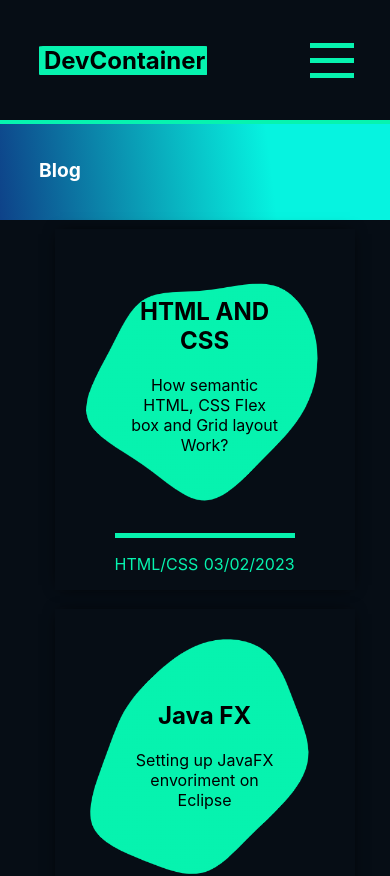
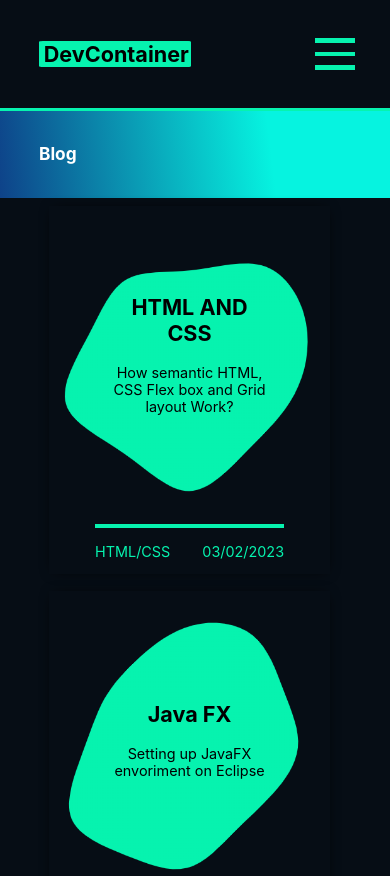
Before and after one commit to diegojfcampos/dev_container, a React (Create React App) app: page / in a window 390 px wide. Shown: the top 876 px of the page. Built offline with nearby package versions, Linux system fonts and the light colour scheme.

Commit message:
Setting view port

```diff
--- a/public/index.html
+++ b/public/index.html
@@ -3,7 +3,7 @@
   <head>
     <meta charset="utf-8" />
     <link rel="icon" href="%PUBLIC_URL%/favicon.ico" />
-    <meta name="viewport" content="width=device-width, initial-scale=1" />
+    <meta name="viewport" content="width=device-width, initial-scale=0.8" />
     <meta name="theme-color" content="#000000" />
     <meta
       name="description"
@@ -15,29 +15,12 @@
       user's mobile device or desktop. See https://developers.google.com/web/fundamentals/web-app-manifest/
     -->
     <link rel="manifest" href="%PUBLIC_URL%/manifest.json" />
-    <!--
-      Notice the use of %PUBLIC_URL% in the tags above.
-      It will be replaced with the URL of the `public` folder during the build.
-      Only files inside the `public` folder can be referenced from the HTML.
 
-      Unlike "/favicon.ico" or "favicon.ico", "%PUBLIC_URL%/favicon.ico" will
-      work correctly both with client-side routing and a non-root public URL.
-      Learn how to configure a non-root public URL by running `npm run build`.
-    -->
     <title>Dev-Container</title>
   </head>
   <body>
     <noscript>You need to enable JavaScript to run this app.</noscript>
     <div id="root"></div>
-    <!--
-      This HTML file is a template.
-      If you open it directly in the browser, you will see an empty page.
 
-      You can add webfonts, meta tags, or analytics to this file.
-      The build step will place the bundled scripts into the <body> tag.
-
-      To begin the development, run `npm start` or `yarn start`.
-      To create a production bundle, use `npm run build` or `yarn build`.
-    -->
   </body>
 </html>
--- a/src/App.css
+++ b/src/App.css
@@ -1,10 +1,14 @@
 .App{
-   scrollbar-color: #06f3af;
-   scrollbar-base-color: #06f3af;
+   background-color: #060d15;
+   zoom: 90%;
+   margin-top: 120px;
+   font-family:  sans-serif;
+
 }
 
 .body{
    background-color: #060d15;
    margin-top: 120px;
+   zoom: 90%;
 
 }
--- a/src/components/cards/RandImage.module.css
+++ b/src/components/cards/RandImage.module.css
@@ -1,6 +1,6 @@
 @media (max-width: 600px) {
     .cardImage {
-      width: 300px;
+      width: 350px;
 
     }
   }
--- a/src/components/pages/Home.module.css
+++ b/src/components/pages/Home.module.css
@@ -1,7 +1,7 @@
 .main {
   display: flex;
   flex-wrap: wrap;
-
+  max-width: 90%;
 }
 
 .cardBody {
```
